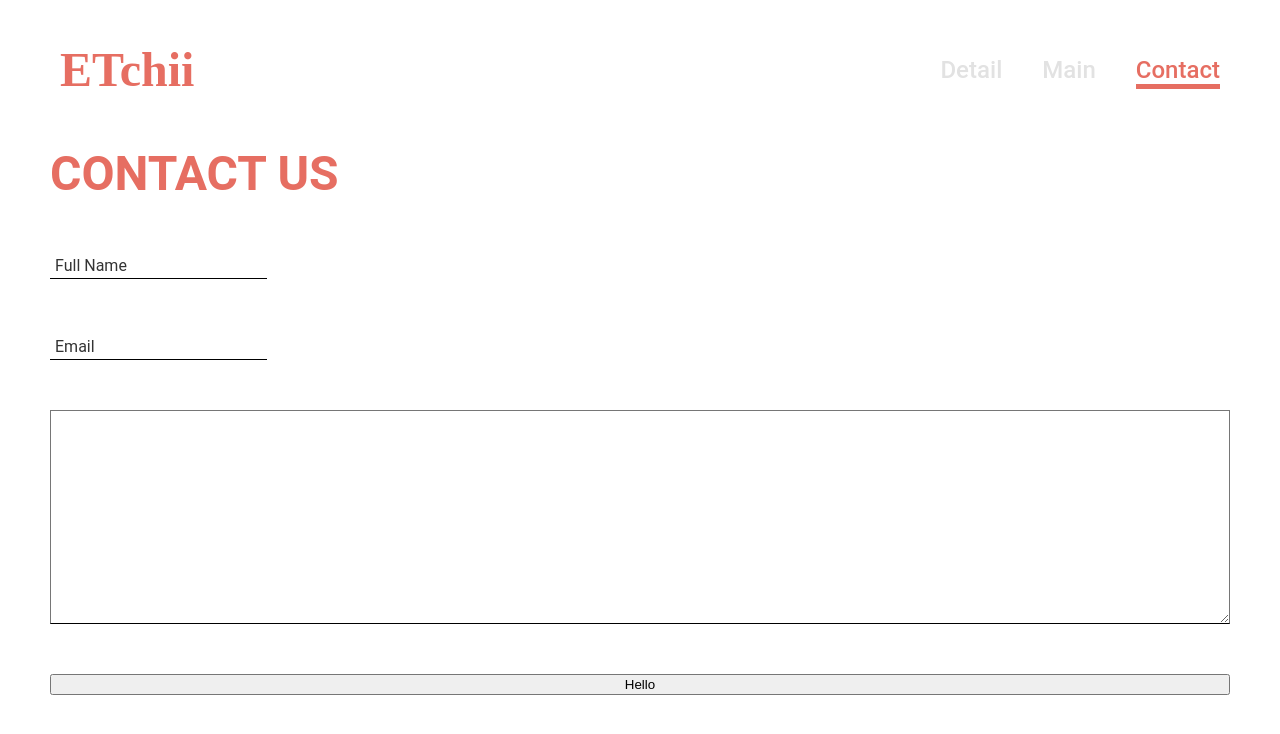
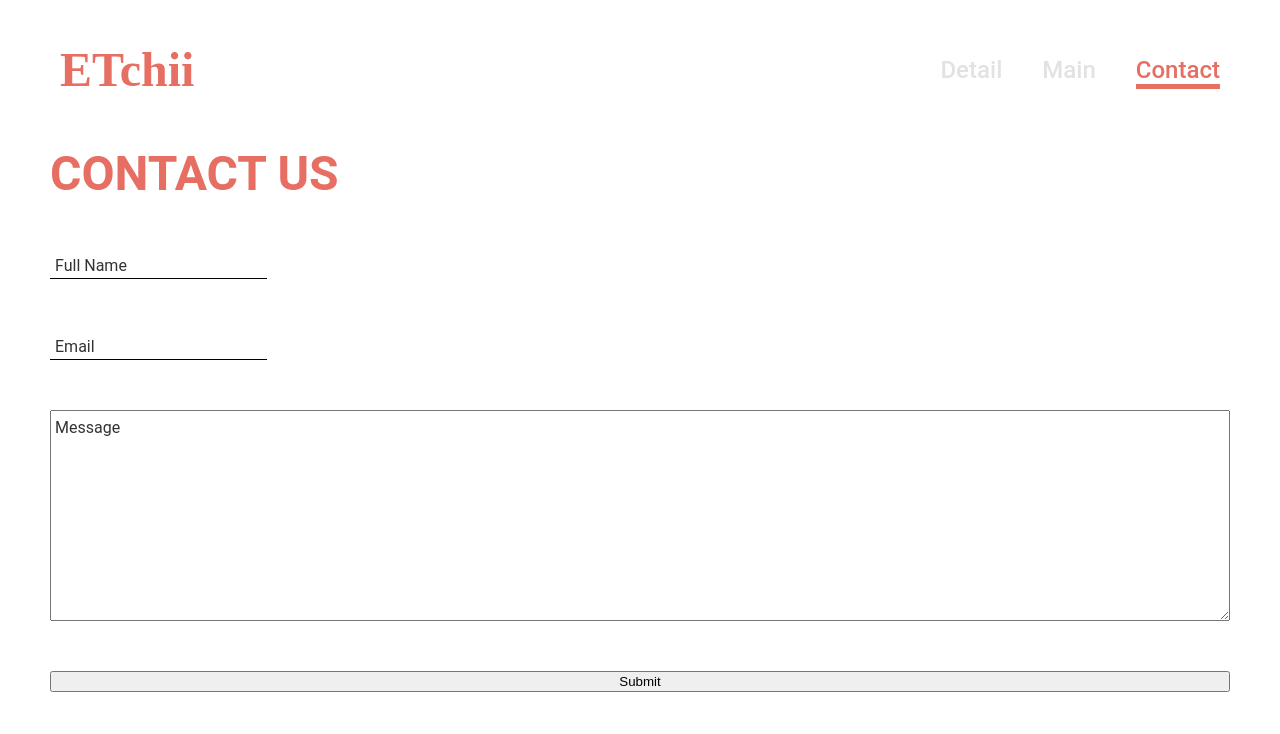
Before and after one commit to JaeilJO/pollen, a Next.js app: page /contact in a window 1280 px wide. Shown: the top 734 px of the page. Built offline with nearby package versions, Linux system fonts and the light colour scheme.

Commit message:
feat: Create textArea Conponent
- create ContactTextArea folder in molecules folder
- add ContactTextArea Container in ContactSection.tsx

```diff
--- a/components/molecules/ContactInput/ContactInput.styled.tsx
+++ b/components/molecules/ContactInput/ContactInput.styled.tsx
@@ -15,7 +15,7 @@ export const InputBox = styled.input`
   outline: none;
 `;
 
-export const PlaceHolder = styled.span`
+export const PlaceHolderInInput = styled.span`
   position: absolute;
   transition: 320ms;
   left: 5px;
--- a/components/molecules/ContactInput/ContactInput.tsx
+++ b/components/molecules/ContactInput/ContactInput.tsx
@@ -1,5 +1,9 @@
 import React, { useCallback, useState } from "react";
-import { InputBox, InputContainer, PlaceHolder } from "./ContactInput.styled";
+import {
+  InputBox,
+  InputContainer,
+  PlaceHolderInInput,
+} from "./ContactInput.styled";
 
 const ContactInput = ({ placeHolder, type }) => {
   const [inputChange, setInputChange] = useState(false);
@@ -12,7 +16,9 @@ const ContactInput = ({ placeHolder, type }) => {
   return (
     <InputContainer>
       <InputBox type={type} onChange={onChange} />
-      <PlaceHolder inputChange={inputChange}>{placeHolder}</PlaceHolder>
+      <PlaceHolderInInput inputChange={inputChange}>
+        {placeHolder}
+      </PlaceHolderInInput>
     </InputContainer>
   );
 };
--- a/components/molecules/ContactSection/ContactSection.styled.tsx
+++ b/components/molecules/ContactSection/ContactSection.styled.tsx
@@ -1,44 +1,16 @@
 import styled from "styled-components";
 
-export const ContactSectionContainer = styled.section`
+export const ContactSectionContainer = styled.form`
   display: flex;
   flex-direction: column;
   gap: 50px;
   padding: 10px;
 `;
 
-export const InputBox = styled.div`
-  position: relative;
-  display: flex;
-`;
-
-export const INPUT = styled.input`
-  font-size: 1rem;
-  padding: 6px 5px;
-  border: none;
-  box-shadow: none;
-  background: none;
-  border-bottom: 1px solid black;
-  outline: none;
-`;
-
 export const TextArea = styled.textarea`
   font-size: 1rem;
   padding: 6px 5px;
   height: 200px;
-
   border-bottom: 1px solid black;
   outline: none;
 `;
-
-export const SPAN = styled.span`
-  position: absolute;
-  transition: 320ms;
-  left: 5px;
-  top: ${(props) => (props.b ? `-15px` : `10px`)};
-  font-size: ${(props) => (props.b ? `0.8rem` : `1rem`)};
-  pointer-events: none;
-  font-weight: ${(props) => (props.b ? `800` : ``)};
-  color: ${(props) =>
-    props.b ? props.theme.PrimaryColor : props.theme.BlackColor};
-`;
--- a/components/molecules/ContactSection/ContactSection.tsx
+++ b/components/molecules/ContactSection/ContactSection.tsx
@@ -1,23 +1,9 @@
 import React, { useState } from "react";
-import {
-  ContactSectionContainer,
-  INPUT,
-  InputBox,
-  SPAN,
-  TextArea,
-} from "./ContactSection.styled";
+import { ContactSectionContainer, TextArea } from "./ContactSection.styled";
 import ContactInput from "../ContactInput/ContactInput";
+import ContactTextArea from "../ContactTextArea/ContactTextArea";
 
 const ContactSection = () => {
-  const [b, setB] = useState(false);
-  const a = (e) => {
-    console.log();
-    if (e.target.value) {
-      setB(true);
-    } else {
-      setB(false);
-    }
-  };
   return (
     <ContactSectionContainer>
       <div style={{ fontSize: "3rem", fontWeight: "700", color: "#E66E62" }}>
@@ -25,8 +11,9 @@ const ContactSection = () => {
       </div>
       <ContactInput placeHolder={"Full Name"} />
       <ContactInput placeHolder={"Email"} type={"email"} />
-      <TextArea />
-      <button>Hello</button>
+      <ContactTextArea placeHolder={"Message"} />
+
+      <button type={"submit"}>Submit</button>
     </ContactSectionContainer>
   );
 };
--- /dev/null
+++ b/components/molecules/ContactTextArea/ContactTextArea.styled.tsx
@@ -0,0 +1,27 @@
+import styled from "styled-components";
+
+export const TextAreaContainer = styled.div`
+  position: relative;
+  display: flex;
+`;
+
+export const TextAreaBox = styled.textarea`
+  width: 100%;
+  height: 200px;
+  padding-top: 7px;
+  padding-left: 5px;
+  font-size: 1rem;
+`;
+
+export const PlaceHolderInTextArea = styled.span`
+  position: absolute;
+  transition: 320ms;
+  left: 5px;
+  top: ${(props) => (props.textAreaChage ? `-15px` : `10px`)};
+  font-size: ${(props) => (props.textAreaChage ? `0.8rem` : `1rem`)};
+  font-weight: ${(props) => (props.textAreaChage ? `800` : ``)};
+  color: ${(props) =>
+    props.textAreaChage ? props.theme.PrimaryColor : props.theme.BlackColor};
+\` ;
+  pointer-events: none;
+`;
--- /dev/null
+++ b/components/molecules/ContactTextArea/ContactTextArea.tsx
@@ -0,0 +1,26 @@
+import React, { useCallback, useState } from "react";
+import {
+  PlaceHolderInTextArea,
+  TextAreaBox,
+  TextAreaContainer,
+} from "./ContactTextArea.styled";
+
+const ContactTextArea = ({ placeHolder }) => {
+  const [textAreaChange, setTextAreaChange] = useState(false);
+  const onChange = useCallback(
+    (e) => {
+      e.target.value ? setTextAreaChange(true) : setTextAreaChange(false);
+    },
+    [textAreaChange]
+  );
+  return (
+    <TextAreaContainer>
+      <TextAreaBox onChange={onChange} />
+      <PlaceHolderInTextArea textAreaChage={textAreaChange}>
+        {placeHolder}
+      </PlaceHolderInTextArea>
+    </TextAreaContainer>
+  );
+};
+
+export default ContactTextArea;
```
